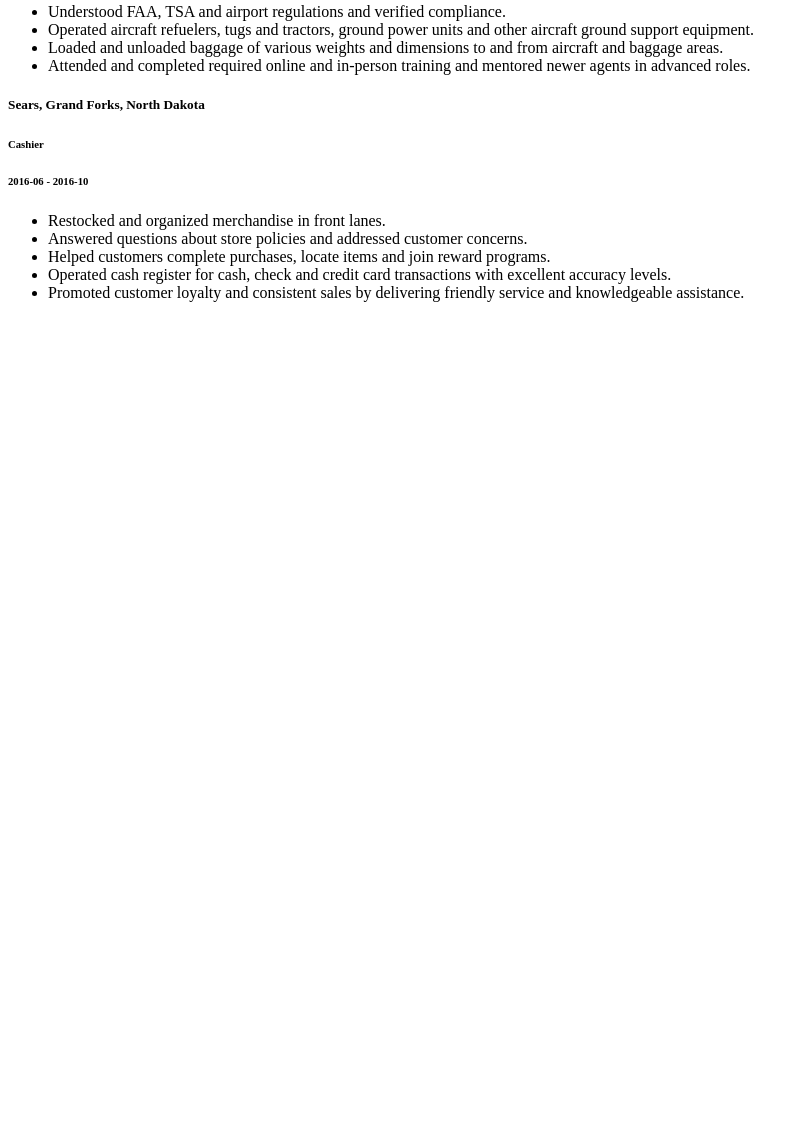
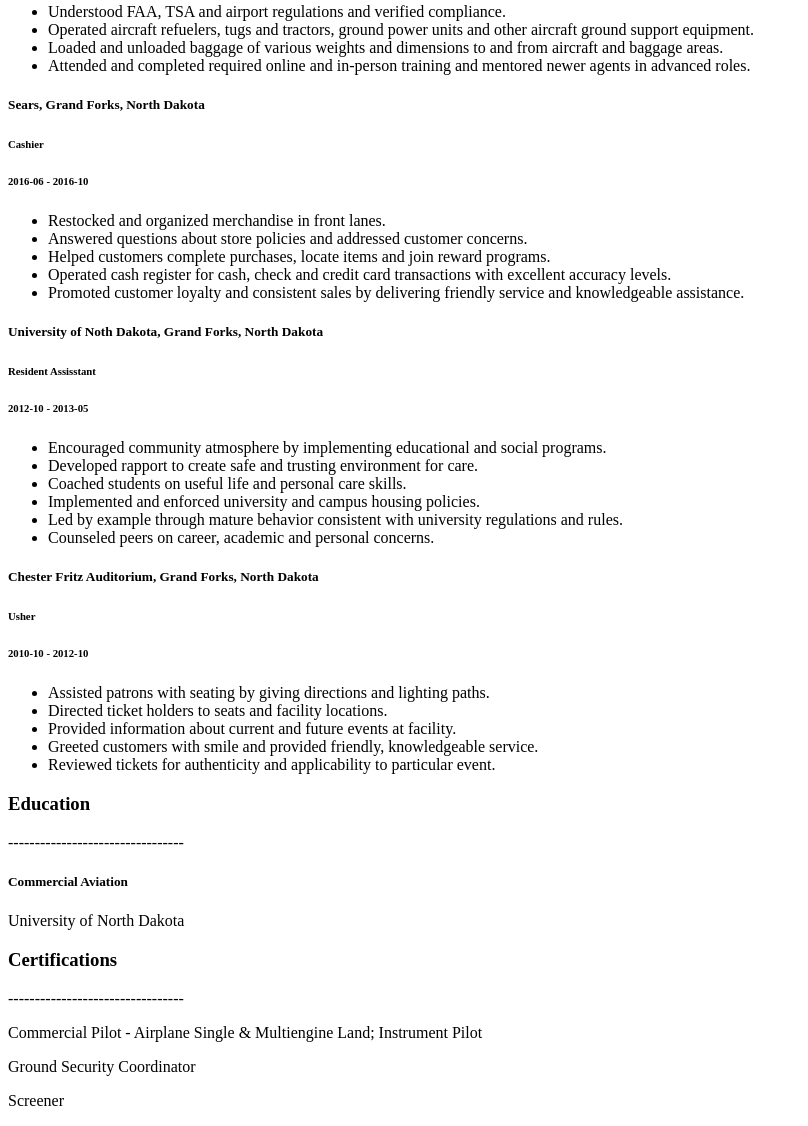
Before and after one commit to SouprFun/Resume, a plain HTML site: page Index.html in a window 1280 px wide. Shown: the part 948-2074 px from the top of the page, without its empty margins (0-808 px from the left). Before the commit the page ends 1266 px from the top, so only its background shows below. Drawn offline with Linux system fonts and the light colour scheme.

Commit message:
Update Index.html

```diff
--- a/Index.html
+++ b/Index.html
@@ -8,12 +8,10 @@
   <body>
     <div class="header">
       <h1> Brian Campbell </h1>
+
+    <p> Defensive security personnel with in-depth knowledge of Federal Aviation Regulations. Consistently works flexible hours in extreme weather conditions. Talented at keeping personnel, building and equipment secure. </p>
+
     </div>
-
-    <p> Defensive security personnel with in-depth knowledge of Federal Aviation Regulations. Consistently works
-flexible hours in extreme weather conditions. Talented at keeping personnel, building and equipment
-secure. </p>
-
     <div class="work">
       <h3> Work History </h3>
       <p>--------------------------------- </p>
@@ -24,78 +22,44 @@ secure. </p>
       <h6> 2018-06 - current </h6>
 
       <ul>
-        <li> Conducted bag searches and performed
-pat-downs of passengers to maintain secure, safe
-premises. </li>
-        <li> Identified potential airport security concerns and
-completed more in-depth checks as part of
-investigation. </li>
-        <li> Discretely observed behavior and demeanor of
-travelers and staff to screen for suspicious actions. </li>
-        <li> Adhered to strict screening techniques and
-procedures while conducting human screenings. </li>
-        <li> Responded to critical security incidents by
-applying standard operating procedures designed
-to minimize loss of life and damage to property.
- </li>
+        <li> Conducted bag searches and performed pat-downs of passengers to maintain secure, safe premises. </li>
+        <li> Identified potential airport security concerns and completed more in-depth checks as part of investigation. </li>
+        <li> Discretely observed behavior and demeanor of travelers and staff to screen for suspicious actions. </li>
+        <li> Adhered to strict screening techniques and procedures while conducting human screenings. </li>
+        <li> Responded to critical security incidents by applying standard operating procedures designed to minimize loss of life and damage to property. </li>
       </ul>
 
     <h6> Screener</h6>
     <h6> 2016-10 - Current </h6>
     <ul>
-      <li> Complied with all Federal Aviation Administration
-regulations as well as company rules. </li>
-      <li> Checked equipment during each shift to assess
-functionality. </li>
-      <li> Conducted bag searches and performed
-pat-downs of passengers to maintain secure, safe
-premises.
- </li>
-      <li> Identified potential airport security concerns and
-completed more in-depth checks as part of
-investigation.
- </li>
-      <li> Protected confidentiality of data by using security
-techniques. </li>
-      <li> Interacted with public to give directions, explain
-rules and regulations and respond to inquiries. </li>
-      <li> Maintained awareness and focus to identify
-potentially life-threatening objects or weapons.
- </li>
+      <li> Complied with all Federal Aviation Administration regulations as well as company rules. </li>
+      <li> Checked equipment during each shift to assess functionality. </li>
+      <li> Conducted bag searches and performed pat-downs of passengers to maintain secure, safe premises. </li>
+      <li> Identified potential airport security concerns and completed more in-depth checks as part of investigation. </li>
+      <li> Protected confidentiality of data by using security techniques. </li>
+      <li> Interacted with public to give directions, explain rules and regulations and respond to inquiries. </li>
+      <li> Maintained awareness and focus to identify potentially life-threatening objects or weapons. </li>
     </ul>
 
 
     <h6> Line Service Technician </h6>
     <h6> 2016-06 - Current </h6>
     <ul>
-      <li> Handled hazardous chemicals and solutions with
-proper protective equipment and safety in mind. </li>
-      <li> Adhered to safety protocols and policies to
-reduce workplace hazards.</li>
-      <li> Operated aircraft refuelers, tugs and tractors,
-ground power units and other aircraft ground
-support equipment. </li>
-      <li> Safely transported aircraft of varying size into, and
-out of hangars, safely, via aircraft tugs. </li>
-      <li> Ensured costumer needs are fulfilled swiftly and
-effectively. </li>
-      <li> Ensured equipment and fuel daily quality
-assurance checks are satisfactory. </li>
+      <li> Handled hazardous chemicals and solutions with proper protective equipment and safety in mind. </li>
+      <li> Adhered to safety protocols and policies to reduce workplace hazards.</li>
+      <li> Operated aircraft refuelers, tugs and tractors, ground power units and other aircraft ground support equipment. </li>
+      <li> Safely transported aircraft of varying size into, and out of hangars, safely, via aircraft tugs. </li>
+      <li> Ensured costumer needs are fulfilled swiftly and effectively. </li>
+      <li> Ensured equipment and fuel daily quality assurance checks are satisfactory. </li>
     </ul>
 
     <h6> Ground Operations Agent </h6>
     <h6> 2016-Current </h6>
     <ul>
-      <li> Understood FAA, TSA and airport regulations and
-verified compliance. </li>
-      <li> Operated aircraft refuelers, tugs and tractors,
-ground power units and other aircraft ground support equipment. </li>
-      <li> Loaded and unloaded baggage of various
-weights and dimensions to and from aircraft and
-baggage areas. </li>
-      <li> Attended and completed required online and
-in-person training and mentored newer agents in
-advanced roles. </li>
+      <li> Understood FAA, TSA and airport regulations and verified compliance. </li>
+      <li> Operated aircraft refuelers, tugs and tractors, ground power units and other aircraft ground support equipment. </li>
+      <li> Loaded and unloaded baggage of various weights and dimensions to and from aircraft and baggage areas. </li>
+      <li> Attended and completed required online and in-person training and mentored newer agents in advanced roles. </li>
     </ul>
   </div>
 
@@ -104,23 +68,55 @@ advanced roles. </li>
     <h6> Cashier </h6>
     <h6> 2016-06 - 2016-10 </h6>
     <ul>
-      <li> Restocked and organized merchandise in front
-lanes. </li>
-      <li>Answered questions about store policies and addressed customer concerns.
- </li>
-      <li>Helped customers complete purchases, locate
-items and join reward programs. </li>
-      <li> Operated cash register for cash, check and credit
-card transactions with excellent accuracy levels. </li>
-      <li>Promoted customer loyalty and consistent sales by
-delivering friendly service and knowledgeable
-assistance. </li>
+      <li> Restocked and organized merchandise in front lanes. </li>
+      <li>Answered questions about store policies and addressed customer concerns. </li>
+      <li>Helped customers complete purchases, locate items and join reward programs. </li>
+      <li> Operated cash register for cash, check and credit card transactions with excellent accuracy levels. </li>
+      <li>Promoted customer loyalty and consistent sales by delivering friendly service and knowledgeable assistance. </li>
     </ul>
    </div>
 
-    <div class="UND"
-           <
-    </div>
+  <div class="UND">
+    <h5> University of Noth Dakota, Grand Forks, North Dakota </h5>
+    <h6> Resident Assisstant </h6>
+    <h6> 2012-10 - 2013-05 </h6>
+    <ul>
+      <li> Encouraged community atmosphere by implementing educational and social programs. </li>
+      <li> Developed rapport to create safe and trusting environment for care. </li>
+      <li> Coached students on useful life and personal care skills. </li>
+      <li> Implemented and enforced university and campus housing policies. </li>
+      <li> Led by example through mature behavior consistent with university regulations and rules. </li>
+      <li> Counseled peers on career, academic and personal concerns. </li>
+    </ul>
+  </div>
+
+  <div class="Fritz">
+    <h5> Chester Fritz Auditorium, Grand Forks, North Dakota </h5>
+    <h6> Usher </h6>
+    <h6> 2010-10 - 2012-10 </h6>
+    <ul>
+      <li> Assisted patrons with seating by giving directions and lighting paths. </li>
+      <li> Directed ticket holders to seats and facility locations. </li>
+      <li> Provided information about current and future events at facility. </li>
+      <li> Greeted customers with smile and provided friendly, knowledgeable service. </li>
+      <li> Reviewed tickets for authenticity and applicability to particular event. </li>
+    </ul>
+      </div>
+
+      <div class="Education">
+        <h3> Education </h3>
+        <p> --------------------------------- </p>
+        <h5> Commercial Aviation </h5>
+        <p> University of North Dakota</p>
+      </div>
+
+      <div class="Certs">
+        <h3> Certifications </h3>
+        <p> --------------------------------- </p>
+        <p> Commercial Pilot - Airplane Single & Multiengine Land; Instrument Pilot </p>
+        <p> Ground Security Coordinator</p>
+        <p> Screener </p>
+      </div>
 
     </div>
 
```
